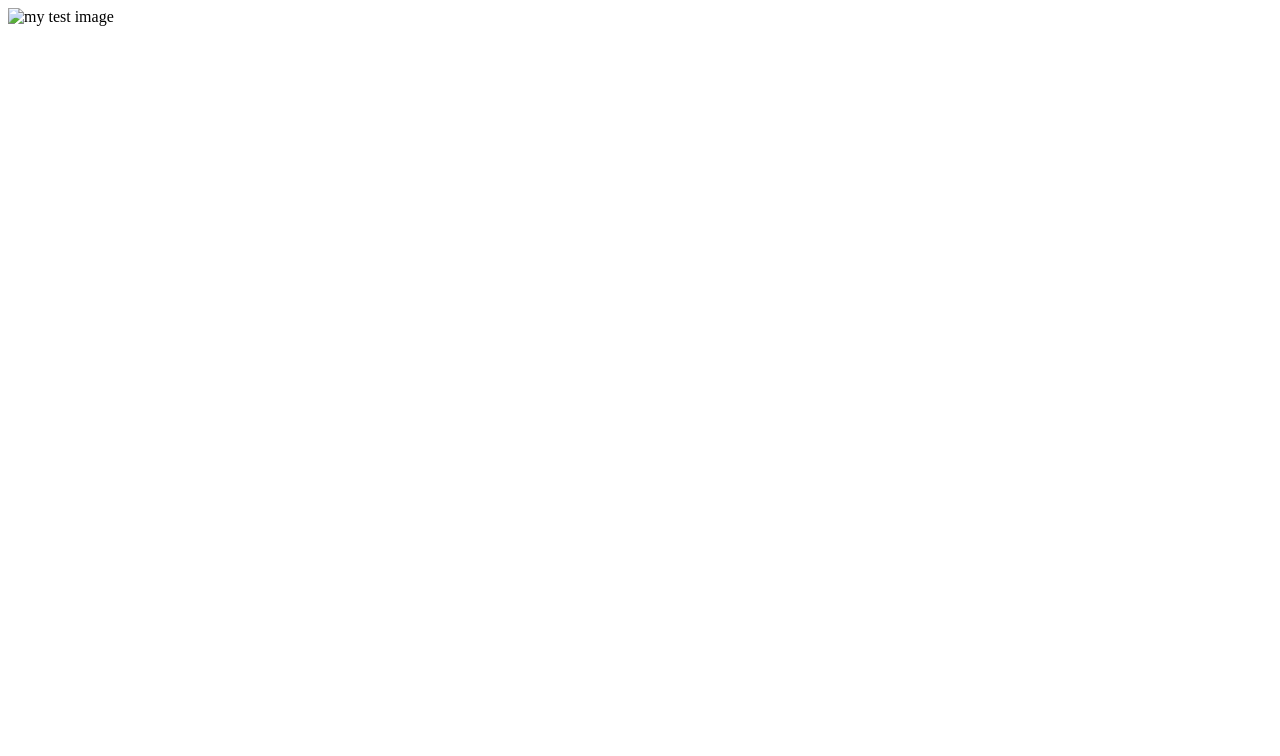
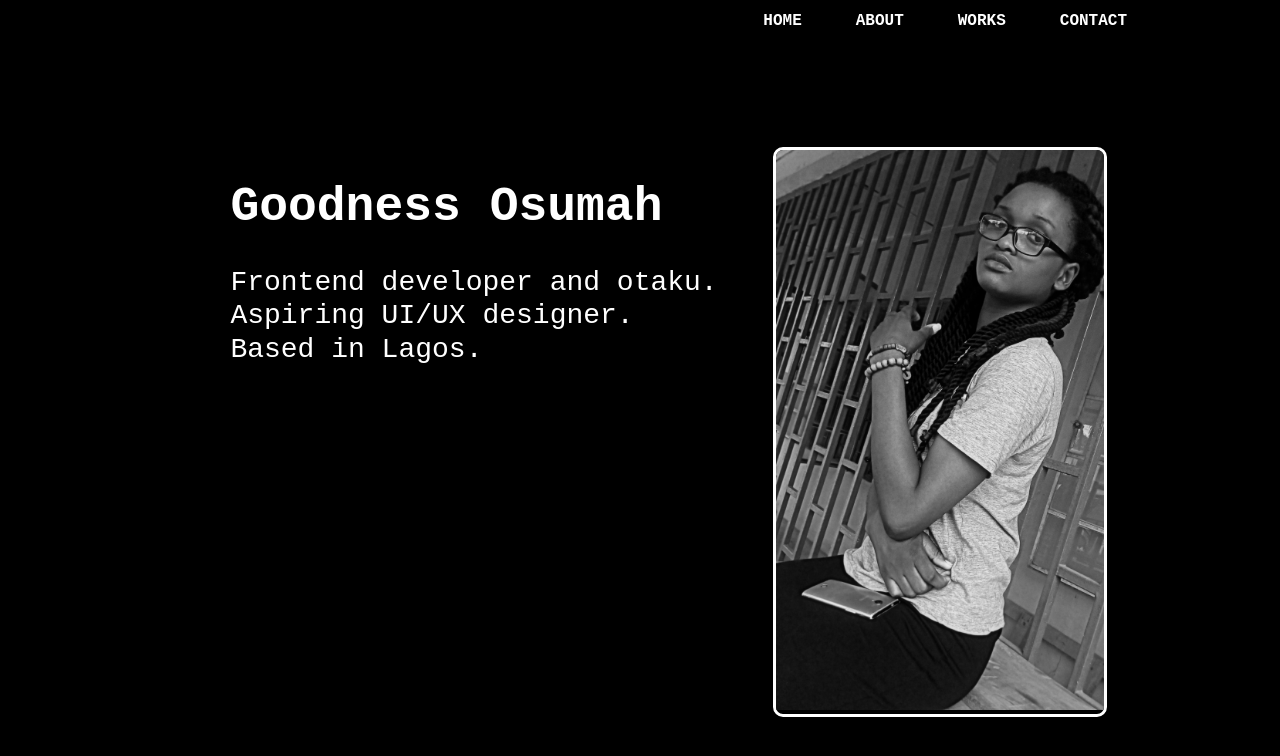
Before and after one commit to Daquiin/project, a plain HTML site: page index.html in a window 1280 px wide. Drawn offline with Linux system fonts and the light colour scheme.

Commit message:
Update index.html

```diff
--- a/index.html
+++ b/index.html
@@ -1,10 +1,89 @@
 <!DOCTYPE html>
 <html>
 <head>
-<meta charset="utf-8">
-<title>My test page</title>
+	<title>Profile</title>
+	<meta charset="utf-8">
+	<meta name="viewport" content="width=device-width, initial-scale=1">
+	<style type="text/css">
+		body{
+			margin:0;
+			padding: 0;
+			position:relative;
+			background-color: #000;
+			height: 100%;
+			width: 100%;
+		}
+		.bg-inner{
+			margin: 0 auto;
+			width:80%;
+		}
+		.nav{
+			float:right;
+			line-height:2.5;
+			height: 45px;
+		}
+		.nav a{
+			color:#fff;
+			text-decoration: none;
+			padding: 0 25px;
+			font-size: 16px;
+			font-family: Courier New;
+			font-weight: bold;
+		}
+		.content{
+			clear: both;
+			min-height: 400px;
+			padding: 10% 0;
+			overflow: hidden;
+		}
+		.content .text{
+			color:#fff;
+			float: left;
+			width:50%;
+			padding-left: 10%;
+			font-family: Courier New;
+			font-size: 24px;
+		}
+		p{
+			line-height: 1.2;
+			font-size: 28px;
+		}
+		.content .image{
+			float: left;
+		    width: 32%;
+		    margin-left: 3%;
+		    min-height: 350px;
+		    border: 3px solid #fff;
+		    border-radius: 10px;
+		    color: #fff;
+		    overflow: hidden;
+		}
+		.image img{
+			object-fit: cover;
+		    width: 100%;
+		    height: 100%;
+		}
+	</style>
 </head>
 <body>
-<img src="" alt="my test image">
+	<div class="bg-inner">
+		<div class="nav">
+			<a href="#">HOME</a>
+			<a href="#">ABOUT</a>
+			<a href="#">WORKS</a>
+			<a href="#">CONTACT</a>
+		</div>
+		<div class="content">
+			<div class="text">
+				<h1>Goodness Osumah</h1>
+				<p>Frontend developer and otaku.<br>
+				Aspiring UI/UX designer.<br>
+				Based in Lagos.</p>
+			</div>
+			<div class="image">
+				<img src="profile.jpg" alt="It's me!!!!!">
+			</div>
+		</div>
+	</div>
 </body>
 </html>
```
